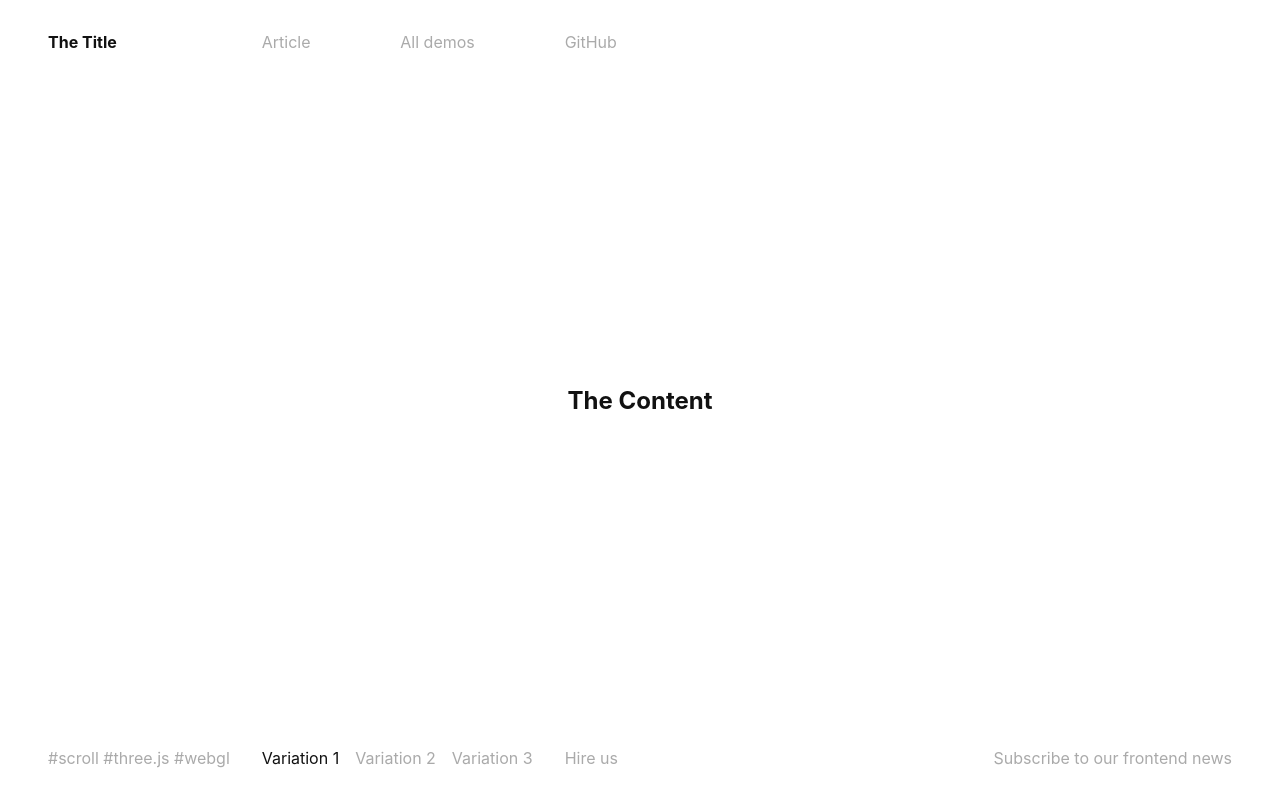
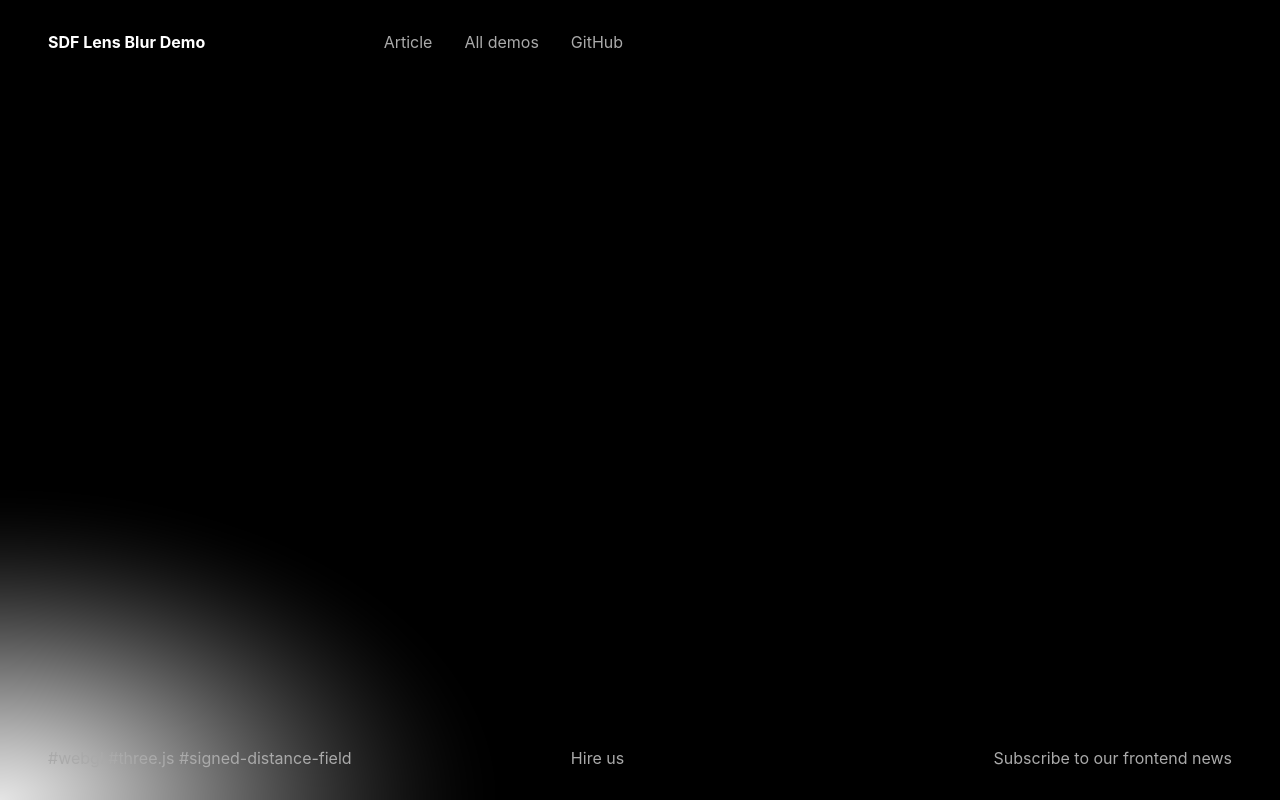
Before and after one commit to guilanier/codrops-sdf-lensblur, a website built with Vite: page index.html in a window 1280 px wide. Shown: the top 800 px of the page. Built offline with nearby package versions, Linux system fonts and the light colour scheme; animation ran at ten frames a second.

Commit message:
progress demo setup

```diff
--- a/css/base.css
+++ b/css/base.css
@@ -9,7 +9,7 @@
 	--color-text: #111;
 	--color-bg: #fff;
 	--color-link: #aaa;
-	--color-link-hover: #000;
+	--color-link-hover: #fff;
 	--page-padding: 1.5rem;
 }
 
@@ -20,6 +20,12 @@ body {
 	font-family: -apple-system, BlinkMacSystemFont, Segoe UI, Helvetica, Arial, sans-serif;
 	-webkit-font-smoothing: antialiased;
 	-moz-osx-font-smoothing: grayscale;
+}
+
+.js canvas {
+	position: fixed;
+	top: 0;
+	left: 0;
 }
 
 /* Page Loader */
@@ -133,6 +139,7 @@ a:focus-visible {
   grid-area: title;
   font-size: inherit;
   margin: 0;
+  color: white;
 }
 
 .frame__back {
--- a/index.html
+++ b/index.html
@@ -17,26 +17,21 @@
 <body class="demo-1">
 	<main id="app">
 		<header class="frame">
-			<h1 class="frame__title">The Title</h1>
+			<h1 class="frame__title">SDF Lens Blur Demo</h1>
 			<a class="frame__back" href="https://tympanus.net/codrops/?p=">Article</a>
 			<a class="frame__archive" href="https://tympanus.net/codrops/demos/">All demos</a>
 			<a class="frame__github" href="https://github.com/codrops/">GitHub</a>
 			<nav class="frame__tags">
-				<a href="https://tympanus.net/codrops/demos/?tag=scroll">#scroll</a>
+				<a href="https://tympanus.net/codrops/demos/?tag=scroll">#webgl</a>
 				<a href="https://tympanus.net/codrops/demos/?tag=three-js">#three.js</a>
-				<a href="https://tympanus.net/codrops/demos/?tag=webgl">#webgl</a>
+				<a href="https://tympanus.net/codrops/demos/?tag=webgl">#signed-distance-field</a>
 			</nav>
 			<a class="frame__sub" href="https://tympanus.net/codrops/collective/">Subscribe to our frontend news</a>
 			<a class="frame__hire" href="mailto:contact@codrops.com">Hire us</a>
-			<nav class="frame__demos">
-				<span>Variation 1</span>
-				<a href="index2.html">Variation 2</a>
-				<a href="index3.html">Variation 3</a>
-			</nav>
 		</header>
-		<div class="content">
+		<!-- <div class="content">
 			<h2>The Content</h2>
-		</div>
+		</div> -->
 	</main>
 	<!--script src="https://tympanus.net/codrops/adpacks/cda_sponsor.js"></script-->
 	<script type="module" src="/main.js"></script>
--- a/main.js
+++ b/main.js
@@ -1,20 +1,28 @@
 import './css/base.css';
 import * as THREE from 'three';
-// import fragmentShader from './shaders/2024-05-07-11:17:24-sdf-lens-blur-tutorial.frag';
 
 // Scene setup
 const scene = new THREE.Scene();
+const vMouse = new THREE.Vector2();
+const vResolution = new THREE.Vector2();
+
+document.addEventListener('mousemove', (e) => {
+  vMouse.set(e.pageX, h - e.pageY);
+})
+
+// Viewport setup
+let w = window.innerWidth;
+let h = window.innerHeight;
 
 // Orthographic camera setup
-const aspect = window.innerWidth / window.innerHeight;
+const aspect = w / h;
 const camera = new THREE.OrthographicCamera(-aspect, aspect, 1, -1, 0.1, 1000);
 
 const renderer = new THREE.WebGLRenderer();
-renderer.setSize(window.innerWidth, window.innerHeight);
 document.body.appendChild(renderer.domElement);
 
 // Plane geometry covering the full viewport
-const geo = new THREE.PlaneGeometry(2 * aspect, 2);  // Scaled to cover full viewport
+const geo = new THREE.PlaneGeometry(1, 1);  // Scaled to cover full viewport
 
 // Shader material
 const mat = new THREE.ShaderMaterial({
@@ -26,25 +34,101 @@ const mat = new THREE.ShaderMaterial({
     }`,
   fragmentShader: /* glsl */`
     varying vec2 v_texcoord;
+
+    uniform vec2 u_mouse;
+    uniform vec2 u_resolution;
+
+    /* sdf functions */
+    float sdRoundRect(vec2 p, vec2 b, float r) {
+      vec2 d = abs(p - 0.5) * 4.2 - b + vec2(r);
+      return min(max(d.x, d.y), 0.0) + length(max(d, 0.0)) - r;
+    }
+    float sdCircle(in vec2 st, in vec2 center) {
+      return length(st - center) * 2.0;
+    }
+
+    /* antialiased step function */
+    float aastep(float threshold, float value) {
+        float afwidth = length(vec2(dFdx(value), dFdy(value))) * 0.70710678118654757;
+        return smoothstep(threshold - afwidth, threshold + afwidth, value);
+    }
+    /* Signed distance drawing methods */
+    float fill(in float x) { return 1.0 - aastep(0.0, x); }
+    float fill(float x, float size, float edge) {
+        return 1.0 - smoothstep(size - edge, size + edge, x);
+    }
+
+    float stroke(in float d, in float t) { return (1.0 - aastep(t, abs(d))); }
+    float stroke(float x, float size, float w, float edge) {
+        float d = smoothstep(size - edge, size + edge, x + w * 0.5) - smoothstep(size - edge, size + edge, x - w * 0.5);
+        return clamp(d, 0.0, 1.0);
+    }
+
     void main() {
         vec2 st = v_texcoord;
-            vec3 color = vec3(st.x, st.y, 1.0);
+        vec2 pixel = 1.0 / u_resolution.xy;
+        vec2 posMouse = (u_mouse * pixel);
+
+        // sdf Round Rect params
+        float size = 1.0;
+        float roundness = 0.4;
+        float borderSize = 0.05;
+
+        // sdf Circle params
+        float sdfCircleSize = 0.3;
+        float sdfCircleEdge = 0.5;
+        float sdfCircle = fill(
+            sdCircle(st, posMouse),
+            sdfCircleSize,
+            sdfCircleEdge
+        );
+
+        float sdf = sdRoundRect(st, vec2(size), roundness);
+        // sdf = fill(sdf);
+        sdf = sdfCircle;
+        // sdf = stroke(sdf, 0.0, borderSize, 0.0);
+
+        vec3 color = vec3(sdf);
         gl_FragColor = vec4(color.rgb, 1.0);
     }`,
+  uniforms: {
+    u_mouse: { value: vMouse },
+    u_resolution: { value: vResolution }
+  }
+});
 
-});
+
 
 // Mesh creation
 const quad = new THREE.Mesh(geo, mat);
-quad.scale.setScalar(0.6)
 scene.add(quad);
 
 // Camera position and orientation
 camera.position.z = 1;  // Set appropriately for orthographic
 
-// Animation loop using arrow function
+// Animation loop to render
 const animate = () => {
   requestAnimationFrame(animate);
   renderer.render(scene, camera);
 };
 animate();
+
+const resize = () => {
+  w = window.innerWidth;
+  h = window.innerHeight;
+
+  renderer.setSize(w, h);
+  renderer.setPixelRatio(window.devicePixelRatio);
+
+  camera.left = -w / 2;
+  camera.right = w / 2;
+  camera.top = h / 2;
+  camera.bottom = -h / 2;
+  camera.updateProjectionMatrix();
+
+  quad.scale.set(w, h, 1);
+  vResolution.set(w, h);
+};
+resize();
+
+document.addEventListener('resize', resize)
```
Also changed, not shown: README.md. Lines whose indentation alone changed are shown as unchanged.
